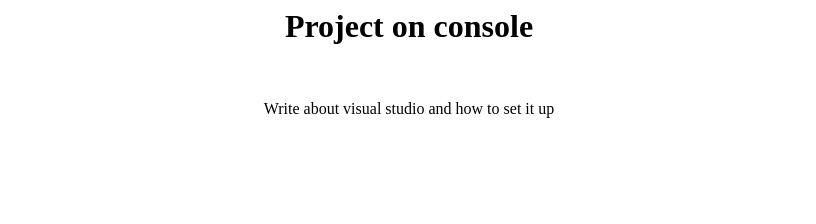
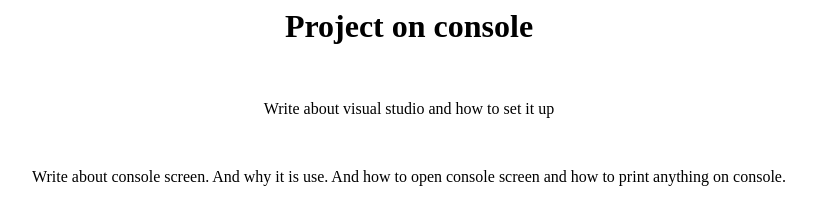
Before and after one commit to Dhrishniraj/Coding, a plain HTML site: page index.html in a window 1280 px wide. Shown: the whole page, without its empty margins (231-1047 px from the left). Drawn offline with Linux system fonts and the light colour scheme.

Commit message:
Add files via upload

```diff
--- a/index.html
+++ b/index.html
@@ -8,7 +8,7 @@
 <body>
     <h1>Project on console</h1><br>
     <p>Write about visual studio and how to set it up</p><br>
-    <p></p>
+    <p>Write about console screen. And why it is use. And how to open console screen and how to print anything on console.</p>
     <script>
         console.log("Hi! My name is Dhrishniraj Kashyap");
         var first_name = "Dhrishniraj";
```
